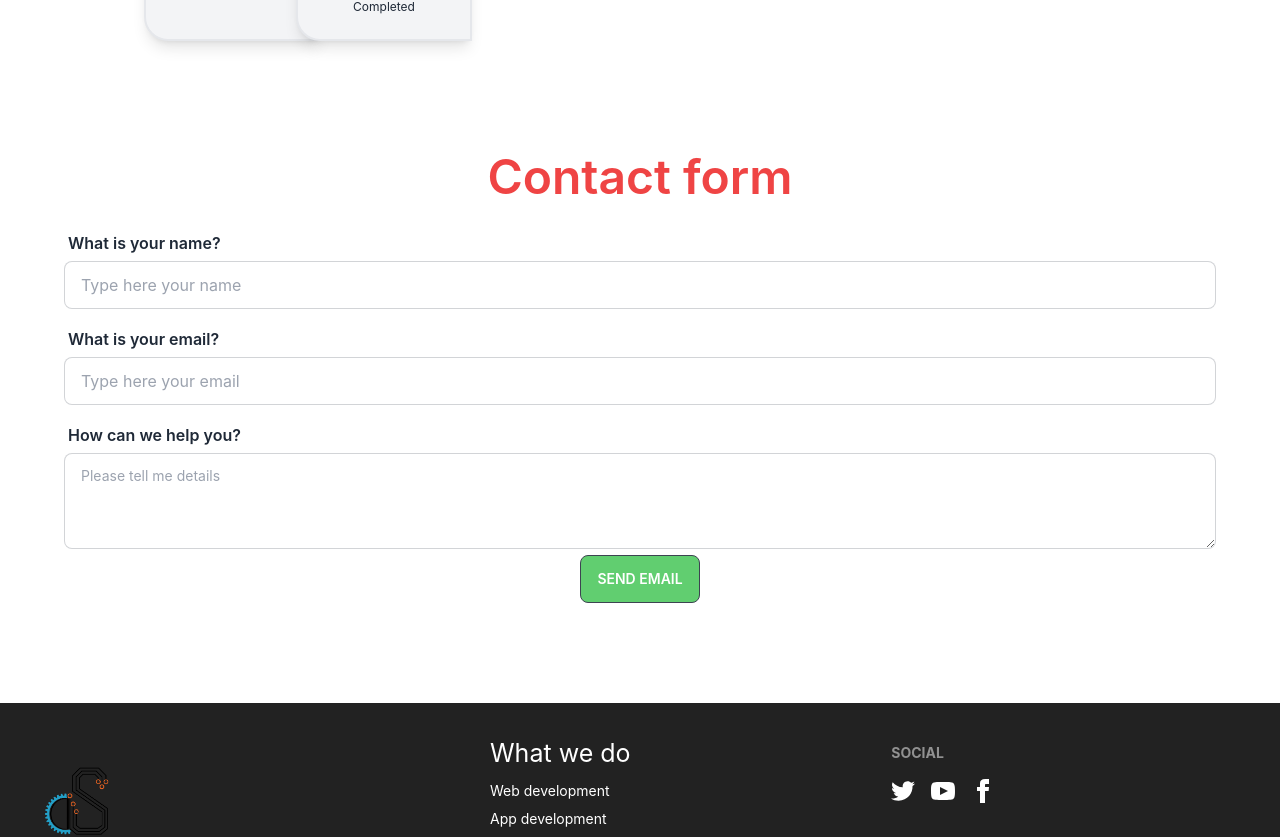
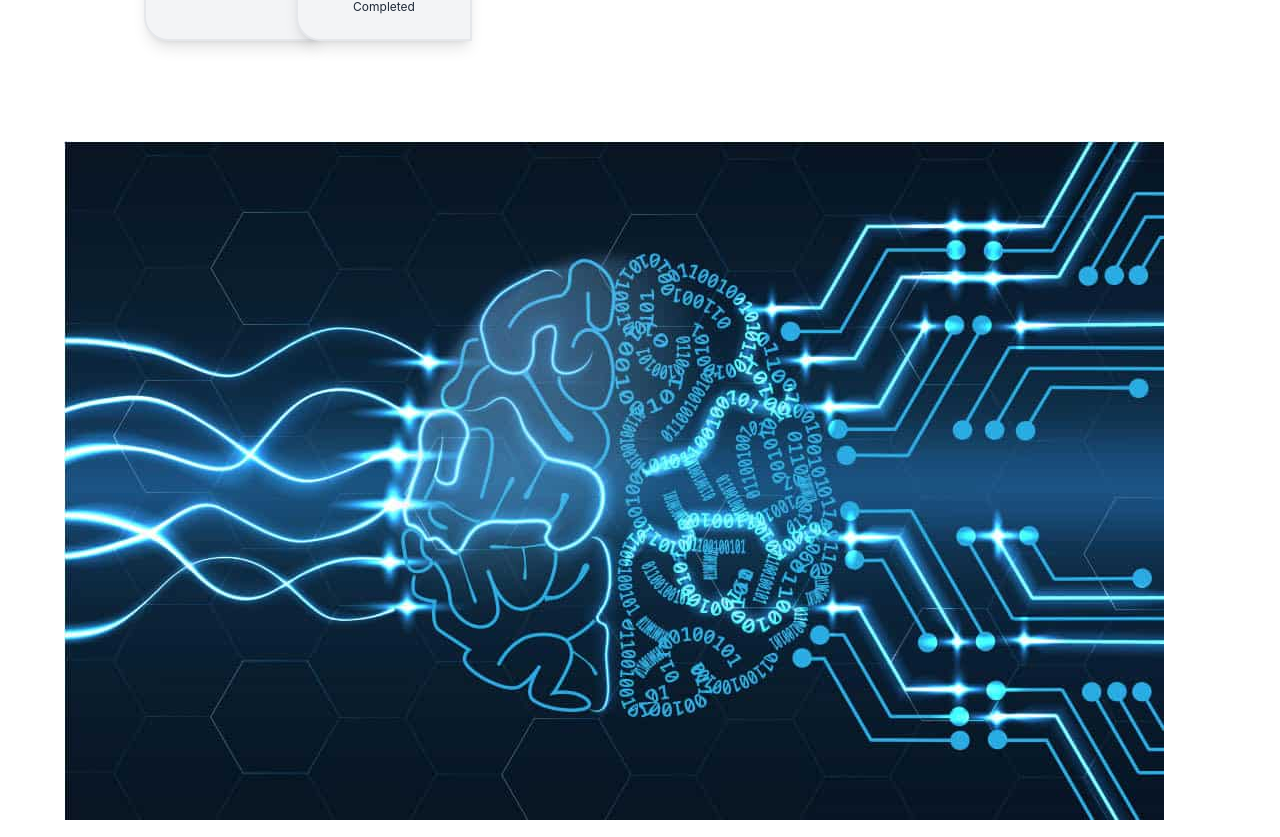
Before and after one commit to sagorsikder/Danriyal-solution-client, a React (Create React App) app: page / in a window 1280 px wide. Shown: the part 3138-3975 px from the top of the page. Built offline with nearby package versions, Linux system fonts and the light colour scheme; no server answers.

Commit message:
contact section edit

```diff
--- a/src/Components/Pages/Home/Contact.js
+++ b/src/Components/Pages/Home/Contact.js
@@ -1,5 +1,6 @@
 import React, { useRef } from 'react';
 import emailjs from '@emailjs/browser';
+import contact from '../../../Assets/neural-pathways.jpg'
 
 const Contact = () => {
 
@@ -29,6 +30,7 @@ const Contact = () => {
         // Contact section here
 
         <div  className='w-[90%] mx-auto mt-[100px]' id='contactSection'>
+            <img src={contact}/>
             <h2 className='text-center text-red-500 text-5xl my-3 py-3 font-semibold'>Contact form</h2>
             <form ref={form} onSubmit={handleContactForm} className='w-75  mb-5 mx-auto '>
 
```
Also changed, not shown: src/Assets/Explore stories.jpg (added), src/Assets/neural-pathways.jpg (added).
